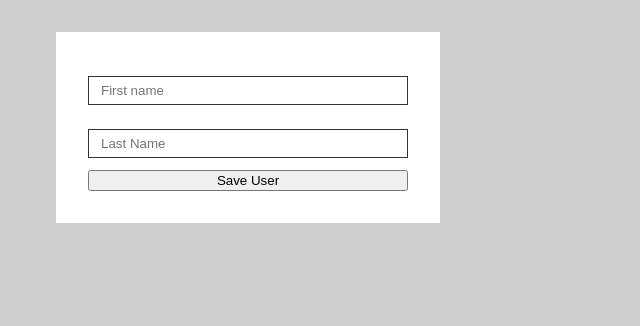
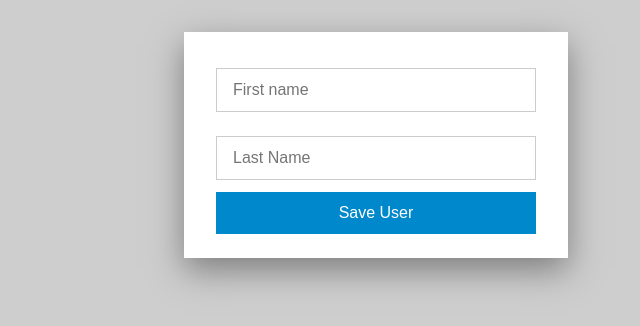
Before and after one commit to VinitSarvade/graphql-apollo-demo, a React app: page /add-user in a window 1280 px wide. Shown: the whole page, without its empty margins (264-904 px from the left). Built offline with nearby package versions, Linux system fonts and the light colour scheme.

Commit message:
UI fixes

```diff
--- a/package.json
+++ b/package.json
@@ -3,6 +3,7 @@
   "version": "1.0.0",
   "main": "index.js",
   "license": "MIT",
+  "proxy": "http://localhost:4000",
   "scripts": {
     "server": "node ./src/server/index.js",
     "start": "react-scripts start",
--- a/src/app/components/AddUser/index.js
+++ b/src/app/components/AddUser/index.js
@@ -42,7 +42,7 @@ class AddUser extends Component {
               <div className={styles.container}>
                 <input className={styles.input} type="text" placeholder='First name' name="first_name" value={first_name} onChange={this.handleInput} />
                 <input className={styles.input} type="text" placeholder='Last Name' name="last_name" value={last_name} onChange={this.handleInput} />
-                <button className={styles.button} onClick={() => this.saveUser(addUser)}>Save User</button>
+                <button className='btn' onClick={() => this.saveUser(addUser)}>Save User</button>
               </div>
             )
 
--- a/src/app/components/AddUser/styles.module.scss
+++ b/src/app/components/AddUser/styles.module.scss
@@ -1,12 +1,14 @@
 .container {
   width: 50%;
-  padding: 32px;
+  margin: 0 auto;
+  padding: 24px 32px;
+  box-shadow: 0 12px 32px #7e7e7e;
   background: #fff;
   display: flex;
   flex-direction: column;
   .input {
-    padding: 6px 12px;
-    border: 1px solid #333;
+    padding: 12px 16px;
+    border: 1px solid #ccc;
     margin: 12px 0;
     outline: none;
   }
--- a/src/app/components/Users/index.js
+++ b/src/app/components/Users/index.js
@@ -41,7 +41,7 @@ const renderUsers = ({ users }) => (
 const Users = () => {
   return (
     <div className={styles.App}>
-      <Link to='/add-user'>Add User</Link>
+      <Link className='btn' to='/add-user'>Add User</Link>
       <Query query={GET_USERS}>
         {
           ({ loading, error, data }) => {
--- a/src/app/index.scss
+++ b/src/app/index.scss
@@ -7,9 +7,29 @@ body {
   -webkit-font-smoothing: antialiased;
   -moz-osx-font-smoothing: grayscale;
   background: #cecece;
+  font-size: 1rem;
 }
 
 code {
   font-family: source-code-pro, Menlo, Monaco, Consolas, "Courier New",
     monospace;
 }
+
+input, button, select {
+  font-size: inherit;
+}
+
+.btn {
+  padding: 12px 16px;
+  display: inline-block;
+  background: #08c;
+  color: #fff;
+  text-decoration: none;
+  border: none;
+  outline: none;
+  cursor: pointer;
+  transition: 0.4s all;
+  &:hover {
+    background: #0076b1;
+  }
+}
--- a/src/index.js
+++ b/src/index.js
@@ -8,7 +8,7 @@ import App from './app/App';
 import * as serviceWorker from './app/serviceWorker';
 
 
-const client = new ApolloClient({ uri: 'http://localhost:4000/graphql' });
+const client = new ApolloClient({ uri: '/graphql' });
 
 const AppWithApolloClient = () => (
   <ApolloProvider client={client}>
```
